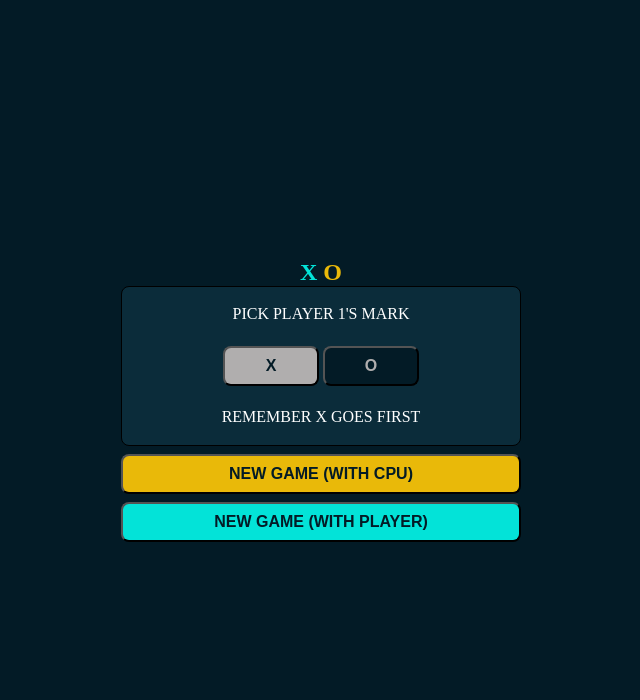
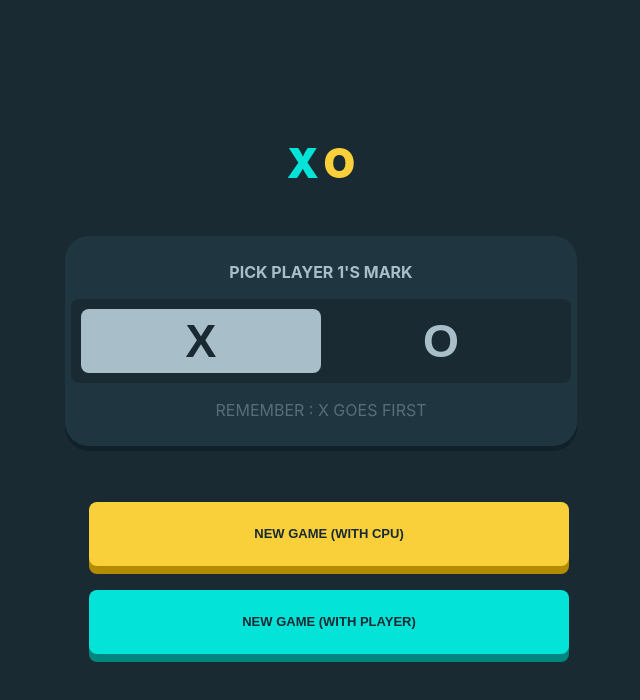
Before and after one commit to AdleenaLobo/tic_tac_toe, a website built with webpack: page dist/index.html in a window 1280 px wide. Shown: the whole page, without its empty margins (319-959 px from the left). Built offline with Linux system fonts and the light colour scheme.

Commit message:
UI for the starting page

```diff
--- /dev/null
+++ b/src/homepage-buttons.js
@@ -0,0 +1,28 @@
+import { buttonO, buttonX } from "./initialize";
+
+function buttonListener() {
+  buttonO.addEventListener("click", toggleO);
+  buttonX.addEventListener("click", toggleX);
+}
+
+function toggleO() {
+  if (buttonO.id == "o-active") {
+    buttonO.id = "o";
+    buttonX.id = "x-active";
+  } else {
+    buttonO.id = "o-active";
+    buttonX.id = "x";
+  }
+}
+
+function toggleX() {
+  if (buttonX.id == "x-active") {
+    buttonO.id = "o-active";
+    buttonX.id = "x";
+  } else {
+    buttonO.id = "o";
+    buttonX.id = "x-active";
+  }
+}
+
+export { buttonListener };
--- a/src/index.js
+++ b/src/index.js
@@ -0,0 +1,4 @@
+import { intitalize } from "./initialize";
+import { buttonListener } from "./homepage-buttons";
+intitalize();
+buttonListener();
--- /dev/null
+++ b/src/initialize.js
@@ -0,0 +1,9 @@
+let buttonO;
+let buttonX;
+function intitalize() {
+  buttonX = document.querySelector("#button-container > #x-active");
+  buttonO = document.querySelector("#button-container > #o");
+  console.log(buttonX, buttonO);
+}
+
+export { buttonO, buttonX, intitalize };
--- a/src/style.css
+++ b/src/style.css
@@ -1,29 +1,60 @@
 :root {
-  --grayishBlue: rgb(3, 27, 38);
+  --grayishBlue: rgb(26 42 51);
+  --silver: rgb(168 191 201);
+  --active: rgb(168 191 201);
+  --nonActive: rgb(26 42 51);
 }
 html,
 body {
   height: 100%;
   margin: 0;
+  padding: 0;
 }
 
 * {
   box-sizing: border-box;
-  color: white;
+  color: var(--silver);
 }
 
 body {
   display: flex;
   justify-content: center;
   align-items: center;
-  padding: 2rem;
+  /* padding: 2rem; */
   background-color: var(--grayishBlue);
+  font-family:
+    Outfit,
+    BlinkMacSystemFont,
+    avenir next,
+    avenir,
+    segoe ui,
+    helvetica neue,
+    helvetica,
+    Ubuntu,
+    roboto,
+    noto,
+    arial,
+    sans-serif;
+  font-size: medium;
 }
 #x {
   color: rgb(3, 227, 216);
+  font-size: 170%;
 }
 #o {
-  color: rgb(233, 185, 9);
+  color: rgb(250, 208, 58);
+  font-size: 170%;
+}
+
+.container {
+  /* width: 35rem; */
+  margin: 0;
+  padding: 0;
+}
+
+.container > div {
+  margin: 2rem;
+  padding: 1rem;
 }
 
 .title {
@@ -37,17 +68,25 @@ body {
   flex-direction: column;
   justify-content: center;
   align-items: center;
-  border: 1px solid black;
-  padding: 1rem;
+  /*border: 1px solid black; */
+  /*padding: 16rem;*/
   gap: 0.5rem;
-  background-color: rgb(11, 44, 58);
-  width: 25rem;
-  height: 10rem;
-  border-radius: 0.5rem;
+  background-color: rgb(31 54 65);
+  /* width: 100%;
+  height: 100%; */
+  border-radius: 1.5rem;
+  box-shadow: 0 5px 0 #10212a;
 }
 
 .selection > * {
   padding: 2%;
+}
+
+.selection > div:first-child {
+  font-weight: 700;
+}
+.selection > div:nth-child(3) {
+  color: rgba(168, 191, 201, 0.412);
 }
 
 .buns {
@@ -58,37 +97,61 @@ body {
 }
 button {
   background-color: var(--grayishBlue);
-  height: 2.5rem;
-  width: 6rem;
+  height: 4rem;
+  width: 15rem;
   margin: 0;
   font-weight: 900;
-  font-size: medium;
+  font-size: 170%;
   border-radius: 0.5rem;
+  border: none;
+  font-size: x-large;
+}
+#button-container {
+  background-color: var(--grayishBlue);
+  border-radius: 0.5rem;
+  display: flex;
+  font-size: 170%;
 }
 button#x {
-  color: rgb(176, 174, 174);
+  color: var(--silver);
   background-color: var(--grayishBlue);
+  /* font-size: 170%; */
 }
 button#o {
-  color: rgb(176, 174, 174);
+  color: var(--silver);
   background-color: var(--grayishBlue);
+  /* font-size: 170%; */
+}
+
+button#x:hover,
+button#o:hover {
+  background-color: rgb(39, 57, 68);
+  font-size: 170%;
 }
 button#x-active {
-  color: var(--grayishBlue);
-  background-color: rgb(176, 174, 174);
+  color: var(--nonActive);
+  background-color: var(--active);
+  font-size: 170%;
 }
 button#o-active {
-  color: var(--grayishBlue);
-  background-color: rgb(176, 174, 174);
+  color: var(--nonActive);
+  background-color: var(--active);
+  font-size: 170%;
 }
 
 #o-background {
   width: 100%;
-  background-color: rgb(233, 185, 9);
+  background-color: rgb(250, 208, 58);
   color: var(--grayishBlue);
+  font-size: small;
+  box-shadow: 0 8px 0 rgb(179, 140, 1);
+  margin: 0.5rem;
 }
 #x-background {
   width: 100%;
   background-color: rgb(3, 227, 216);
   color: var(--grayishBlue);
+  font-size: small;
+  box-shadow: 0 8px 0 rgb(1, 133, 127);
+  margin: 0.5rem;
 }
```
Also changed, not shown: dist/index.html, dist/main.js.
